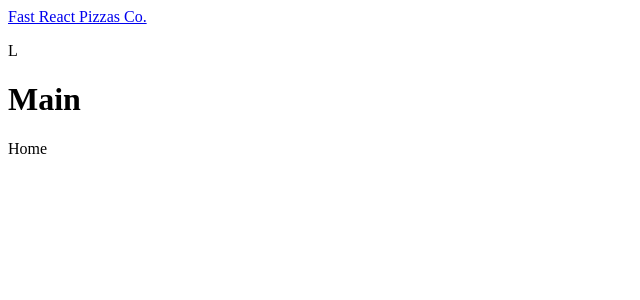
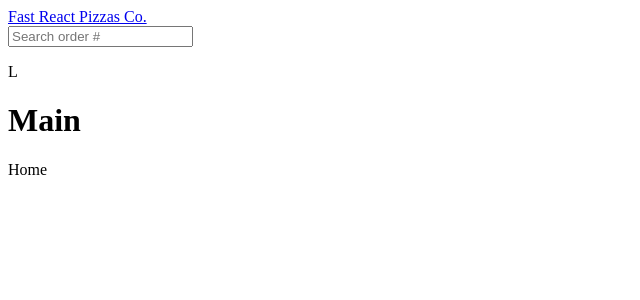
Before and after one commit to lubomir80/10.pizza-order, a React (Vite) app: page / in a window 1280 px wide. Shown: the top 300 px of the page, without its empty margins (0-640 px from the left). Built offline with nearby package versions, Linux system fonts and the light colour scheme; the HTML template or start-up script is replaced by a standard one.

Commit message:
loader, errorHandle, orderRoute

```diff
--- a/src/App.jsx
+++ b/src/App.jsx
@@ -1,11 +1,12 @@
 import { RouterProvider, createBrowserRouter } from "react-router-dom"
 import Layout from "./Layout"
 import Menu, { loader as menuLoader } from "./features/menu/Menu"
-
+import Error from "./ui/Error"
 
 const router = createBrowserRouter([
    {
       element: <Layout />,
+      errorElement: <Error />,
       children: [
          {
             path: '/',
@@ -15,7 +16,8 @@ const router = createBrowserRouter([
 
             path: "/menu",
             element: <Menu />,
-            loader: menuLoader
+            loader: menuLoader,
+            errorElement: <Error />,
          },
          {
             path: "/cart",
--- a/src/Header.jsx
+++ b/src/Header.jsx
@@ -1,9 +1,11 @@
 import { Link } from 'react-router-dom'
+import SearchOrder from './features/order/SearchOrder'
 
 function Header() {
    return (
       <header>
          <Link to="/" >Fast React Pizzas Co.</Link>
+         <SearchOrder />
          <p>L</p>
       </header>
    )
--- a/src/Layout.jsx
+++ b/src/Layout.jsx
@@ -1,9 +1,14 @@
 import Header from "./Header"
-import { Outlet } from 'react-router'
+import { Outlet, useNavigation } from 'react-router'
+import Loader from "./ui/Loader"
 
 function Layout() {
+   const navigation = useNavigation()
+   const isLoading = navigation.state === "loading"
+
    return (
       <div>
+         {isLoading && <Loader />}
          <Header />
 
          <main>
--- a/src/features/menu/Menu.jsx
+++ b/src/features/menu/Menu.jsx
@@ -9,6 +9,7 @@ function Menu() {
       <ul>
          {menu.map(pizza =>
             <li key={pizza.id}>
+               <img src={pizza.imageUrl} alt="" />
                {pizza.name}
             </li>)}
       </ul>
--- /dev/null
+++ b/src/features/order/SearchOrder.jsx
@@ -0,0 +1,25 @@
+import { useState } from 'react'
+import { useNavigate } from 'react-router'
+
+function SearchOrder() {
+   const [search, setSearch] = useState('')
+   const navigate = useNavigate()
+
+   const handleSubmit = (e) => {
+      e.preventDefault()
+      if (!search) return
+      navigate(`/order/${search}`);
+      setSearch("");
+   }
+
+   return (
+      <form onSubmit={handleSubmit}>
+         <input
+            placeholder='Search order #'
+            value={search}
+            onChange={(e) => setSearch(e.target.value)} />
+      </form>
+   )
+}
+
+export default SearchOrder
--- /dev/null
+++ b/src/ui/Error.jsx
@@ -0,0 +1,18 @@
+import { useRouteError } from "react-router"
+import { Link } from "react-router-dom";
+
+
+function Error() {
+   const error = useRouteError()
+   console.log(error)
+
+   return (
+      <div>
+         Error
+         <p>{error.data || error.message}</p>
+         <Link to="/">Home</Link>
+      </div >
+   )
+}
+
+export default Error
--- /dev/null
+++ b/src/ui/Loader.jsx
@@ -0,0 +1,8 @@
+
+function Loader() {
+   return (
+      <div>Loader...</div>
+   )
+}
+
+export default Loader
```
